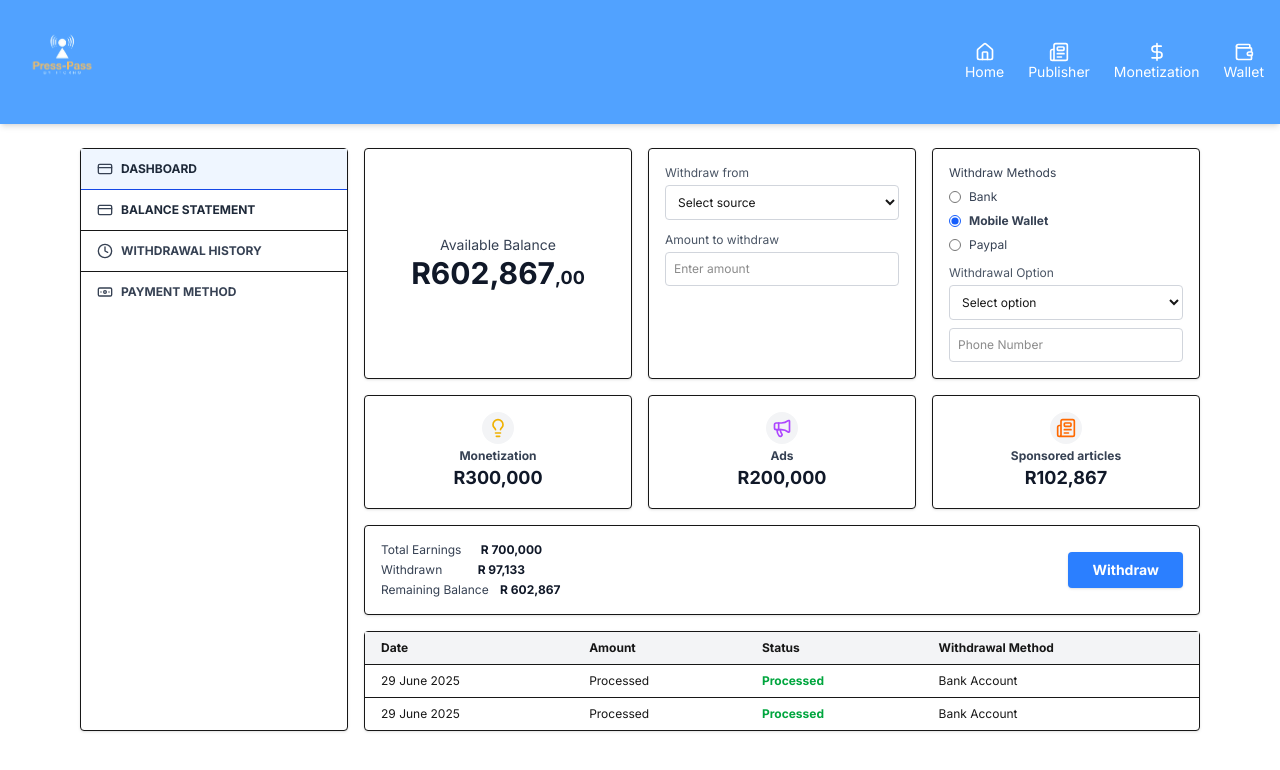
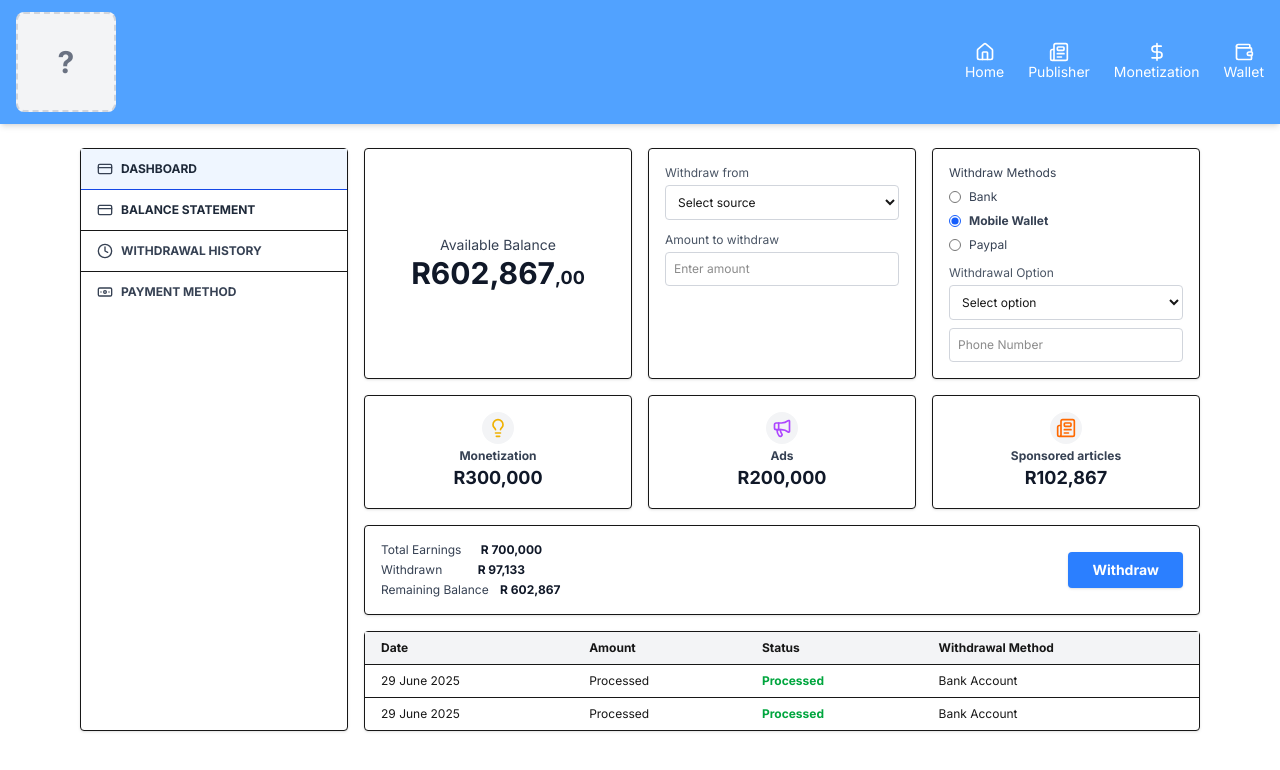
Before and after one commit to Khulunjabulo/PressPassDesktop, a Next.js app: page /print-media/wallet in a window 1280 px wide. Shown: the top 770 px of the page. Built offline with nearby package versions, Linux system fonts and the light colour scheme; no server answers.

Commit message:
Header update

```diff
--- a/components/UI/header.jsx
+++ b/components/UI/header.jsx
@@ -9,7 +9,7 @@ export default function Header({ publisher }) {
   const [logoError, setLogoError] = useState(false);
 
   const getLogoSrc = () => {
-    if (logoError) return "/Presspass.png";
+    if (logoError) return null;
 
     const logoSources = [
       publisher?.companyLogo,
@@ -22,7 +22,7 @@ export default function Header({ publisher }) {
         return src;
       }
     }
-    return "/Presspass.png";
+    return null;
   };
 
   const logoSrc = getLogoSrc();
@@ -32,9 +32,14 @@ export default function Header({ publisher }) {
       {/* Logo + Company Name */}
       <Link href="/print-media" className="flex items-center space-x-3">
         <div className="w-[100px] h-[100px] flex items-center justify-center">
+          {logoSrc ? (
             <Image
               src={logoSrc}
-            alt={publisher?.companyName ? `${publisher.companyName} logo` : "Press Pass"}
+              alt={
+                publisher?.companyName
+                  ? `${publisher.companyName} logo`
+                  : "Publisher Logo"
+              }
               width={100}
               height={100}
               className="object-contain rounded-lg cursor-pointer hover:opacity-80 transition-opacity"
@@ -42,30 +47,41 @@ export default function Header({ publisher }) {
               onError={() => setLogoError(true)}
               onLoad={() => setLogoError(false)}
             />
+          ) : (
+            <div className="w-[100px] h-[100px] flex items-center justify-center border-2 border-dashed border-gray-300 rounded-lg bg-gray-100">
+              <span className="text-3xl font-bold text-gray-500">?</span>
             </div>
-
-        {publisher?.companyName && (
-          <span className="text-white font-semibold text-lg truncate">
-            {publisher.companyName}
-          </span>
           )}
+        </div>
       </Link>
 
       {/* Nav */}
       <nav className="flex space-x-6 text-white font-medium">
-        <Link href="/print-media/overview" className="flex flex-col items-center hover:text-gray-100">
+        <Link
+          href="/print-media/overview"
+          className="flex flex-col items-center hover:text-gray-100"
+        >
           <Home size={20} />
           <span className="text-sm">Home</span>
         </Link>
-        <Link href="/print-media/publisher" className="flex flex-col items-center hover:text-gray-100">
+        <Link
+          href="/print-media/publisher"
+          className="flex flex-col items-center hover:text-gray-100"
+        >
           <Newspaper size={20} />
           <span className="text-sm">Publisher</span>
         </Link>
-        <Link href="/print-media/monetization" className="flex flex-col items-center hover:text-gray-100">
+        <Link
+          href="/print-media/monetization"
+          className="flex flex-col items-center hover:text-gray-100"
+        >
           <DollarSign size={20} />
           <span className="text-sm">Monetization</span>
         </Link>
-        <Link href="/print-media/wallet" className="flex flex-col items-center hover:text-gray-100">
+        <Link
+          href="/print-media/wallet"
+          className="flex flex-col items-center hover:text-gray-100"
+        >
           <Wallet size={20} />
           <span className="text-sm">Wallet</span>
         </Link>
```
Lines whose indentation alone changed are shown as unchanged.
